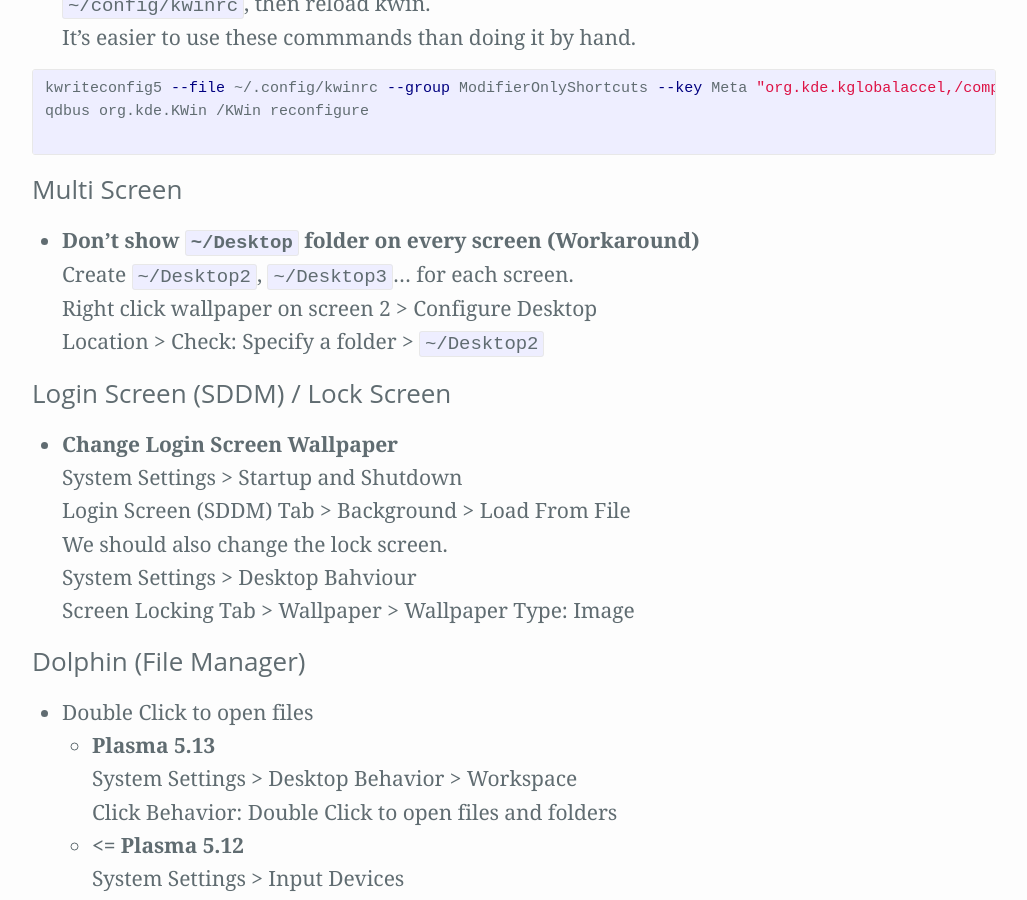
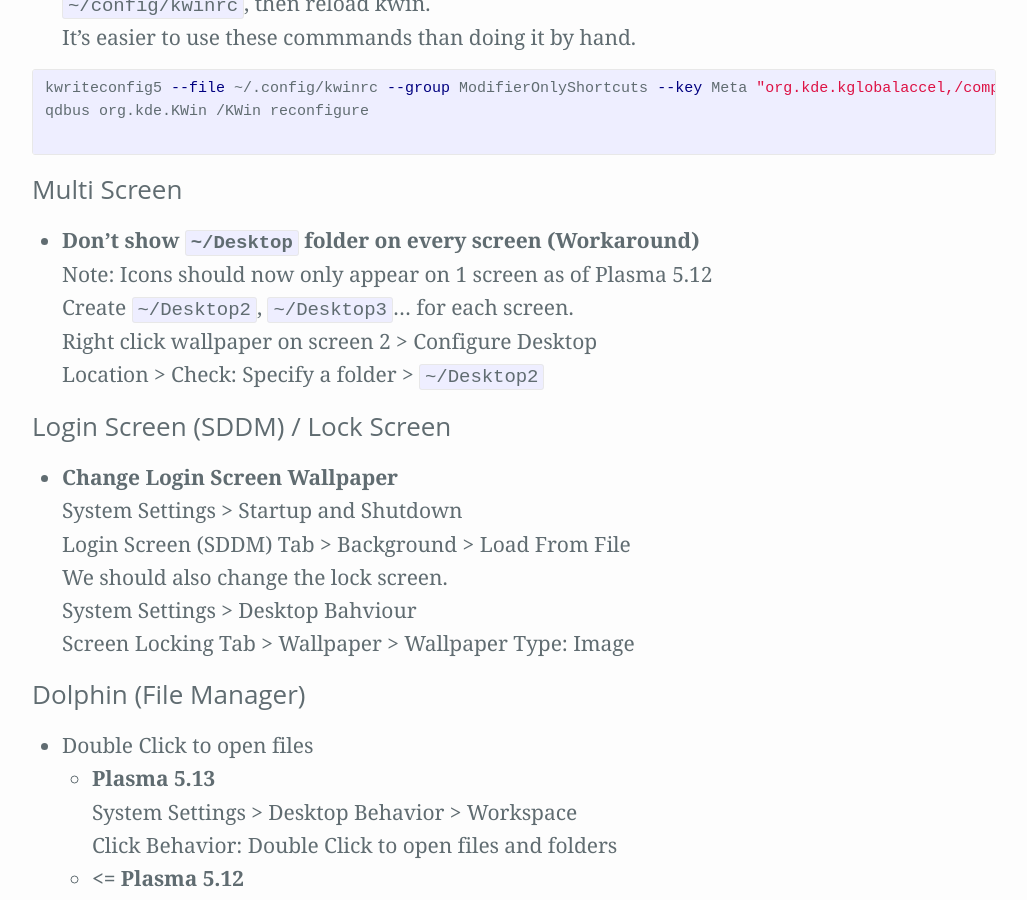
Before and after one commit to Zren/zren.github.io, a Jekyll site: the page built from kde.md, in a window 1280 px wide and 900 px high, scrolled down 8118 px. Shown: the whole window, without its empty margins (126-1153 px from the left). Built offline with Jekyll 4.4.1, drawn with Linux system fonts in a browser that asks for light colours.

Commit message:
Desktop icons only appear on 1 screen as of Plasma 5.12

```diff
--- a/kde.md
+++ b/kde.md
@@ -335,6 +335,7 @@
 
 {% assign i = i | plus: 1 %}
 * {:#cfg-{{ i }}} Don't show `~/Desktop` folder on every screen (Workaround)
+  Note: Icons should now only appear on 1 screen as of Plasma 5.12
   Create `~/Desktop2`, `~/Desktop3`... for each screen.
   Right click wallpaper on screen 2 > Configure Desktop
   Location > Check: Specify a folder > `~/Desktop2`
```
